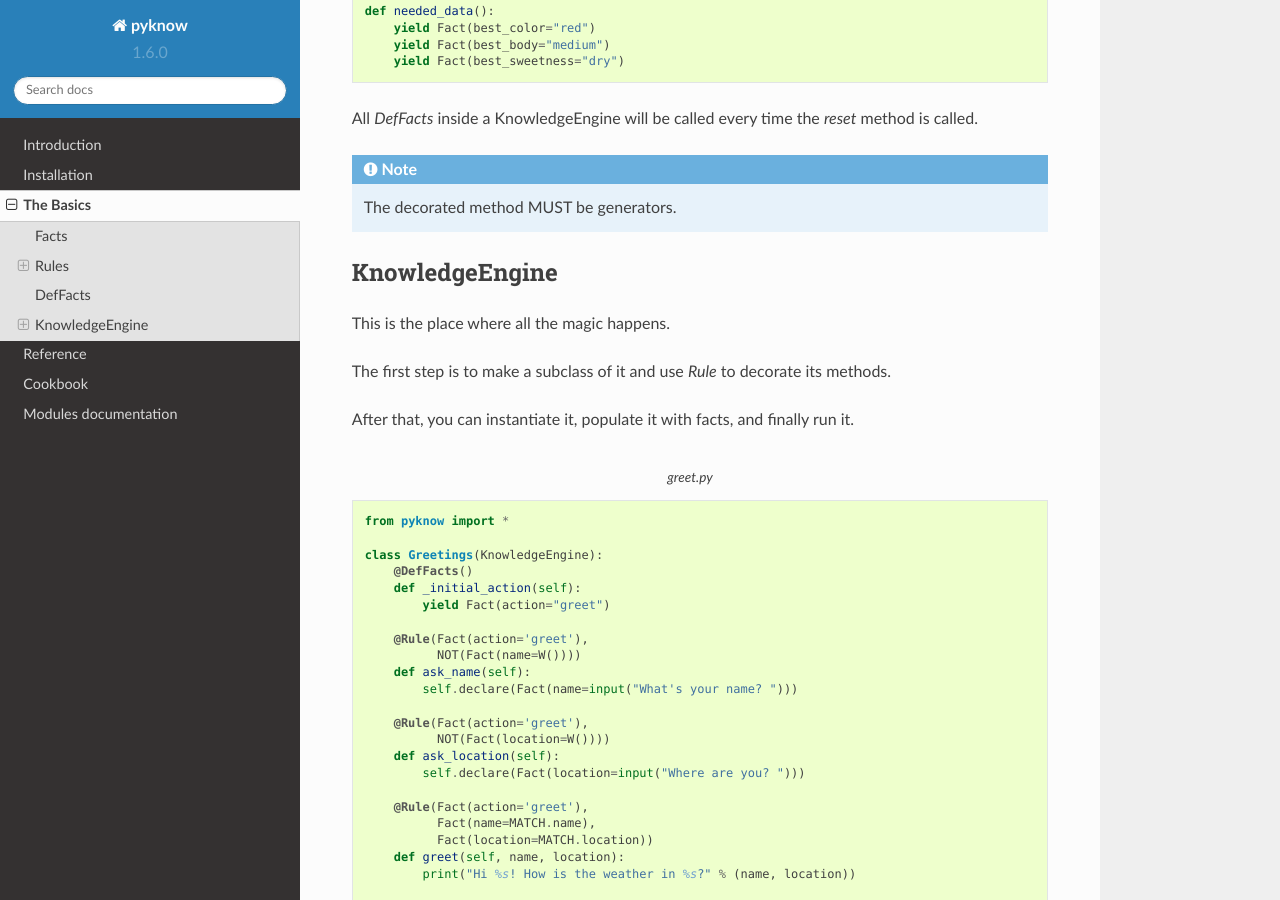
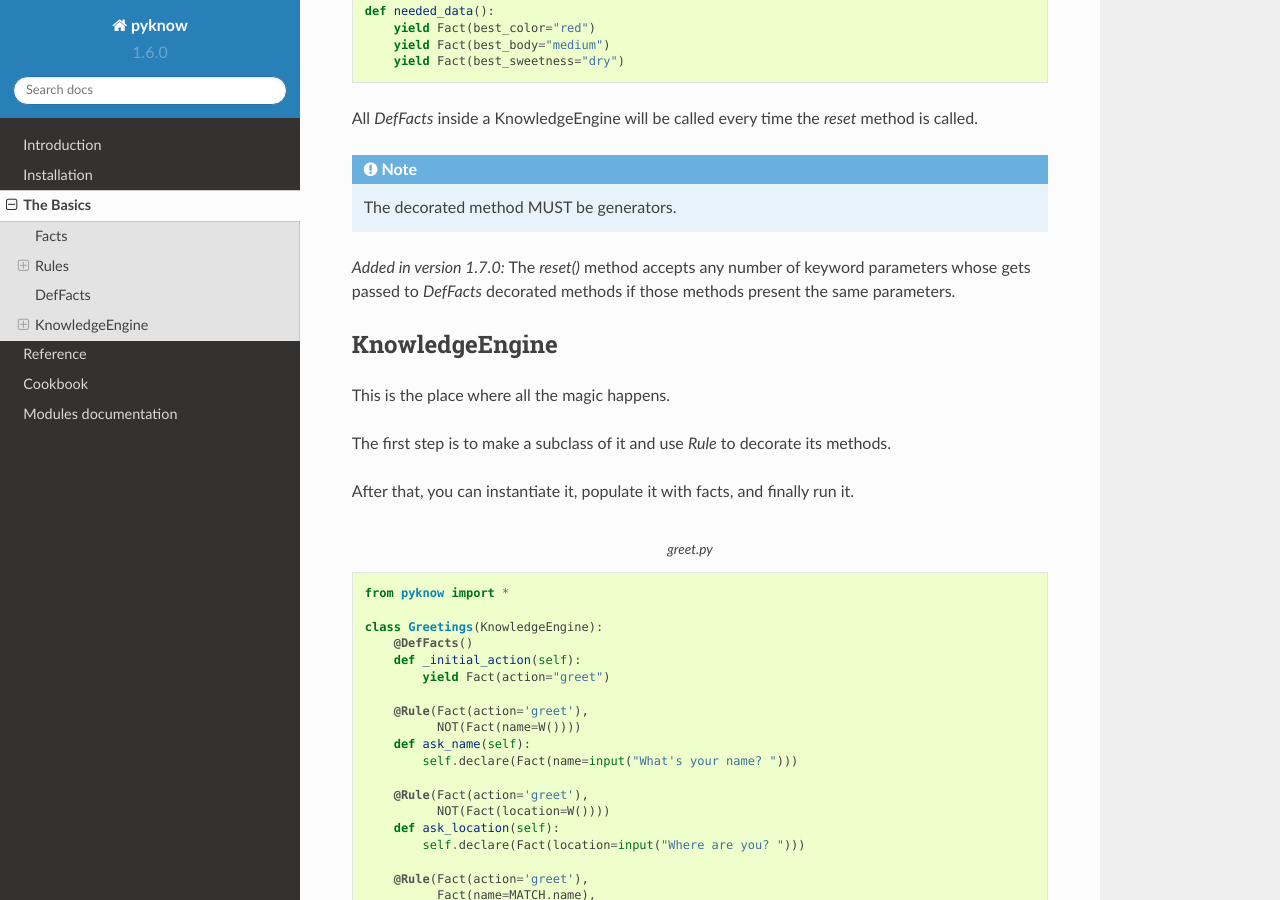
Before and after one commit to buguroo/pyknow, a Sphinx documentation site: the page built from docs/source/thebasics.rst, in a window 1280 px wide and 900 px high, scrolled down 3390 px. Built offline with Sphinx 7.4.7 and the Read the Docs theme 2.0.0, drawn with Linux system fonts in a browser that asks for light colours.

Commit message:
Documenting reset new behaviour.

```diff
--- a/docs/source/thebasics.rst
+++ b/docs/source/thebasics.rst
@@ -213,6 +213,13 @@ method is called.
    The decorated method MUST be generators.
 
 
+.. versionadded:: 1.7.0
+
+   The `reset()` method accepts any number of keyword parameters whose gets
+   passed to `DefFacts` decorated methods if those methods present the same
+   parameters.
+
+
 
 KnowledgeEngine
 ---------------
```
